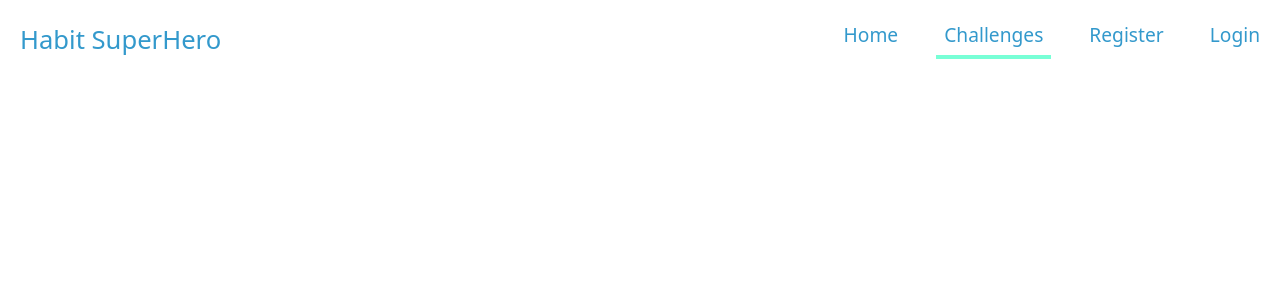
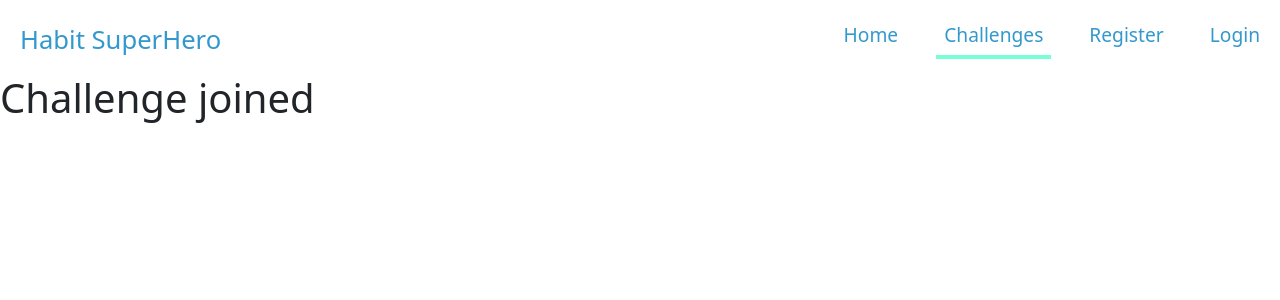
Before and after one commit to DilyanaKom/softuni-react-habit-superhero, a React (Vite) app in the folder client/: page /challenges/1/join in a window 1280 px wide. Shown: the top 300 px of the page. Built offline with nearby package versions, Linux system fonts and the light colour scheme.

Commit message:
Add join challenge route and component

```diff
--- a/client/src/App.jsx
+++ b/client/src/App.jsx
@@ -18,6 +18,7 @@ import Profile from './components/userProfile/Profile';
 import ChallengeDetails from './components/challenges/ChallengeDetails';
 import EditChallenge from './components/challenges/EditChallenge';
 import DeleteChallenge from './components/challenges/DeleteChallenge';
+import JoinChallenge from './components/challenges/JoinChallenge';
 
 
 
@@ -45,6 +46,7 @@ function App() {
             <Route path="/challenges/:challengeId/details" element={<ChallengeDetails/>}/>
             <Route path="/challenges/:challengeId/edit" element={<EditChallenge/>}/>
             <Route path="/challenges/:challengeId/delete" element={<DeleteChallenge/>}/>
+            <Route path="/challenges/:challengeId/join" element={<JoinChallenge/>}/>
             <Route path="/logout" element={<Logout/>}/>
             <Route path="/profile" element={<Profile/>}/>
 
--- a/client/src/components/challenges/ChallengeDetails.jsx
+++ b/client/src/components/challenges/ChallengeDetails.jsx
@@ -40,7 +40,7 @@ export default function ChallengeDetails() {
                                 )
                                 : null
                             }
-                            <button className={styles.joinButton}>Join</button>
+                            <Link to={`/challenges/${challengeId}/join`} className={styles.editButton}>Join</Link>
                         </div>
                     )}
 
--- /dev/null
+++ b/client/src/components/challenges/JoinChallenge.jsx
@@ -0,0 +1,5 @@
+export default function JoinChallenge(){
+    return (
+        <h1>Challenge joined</h1>
+    )
+}
```
